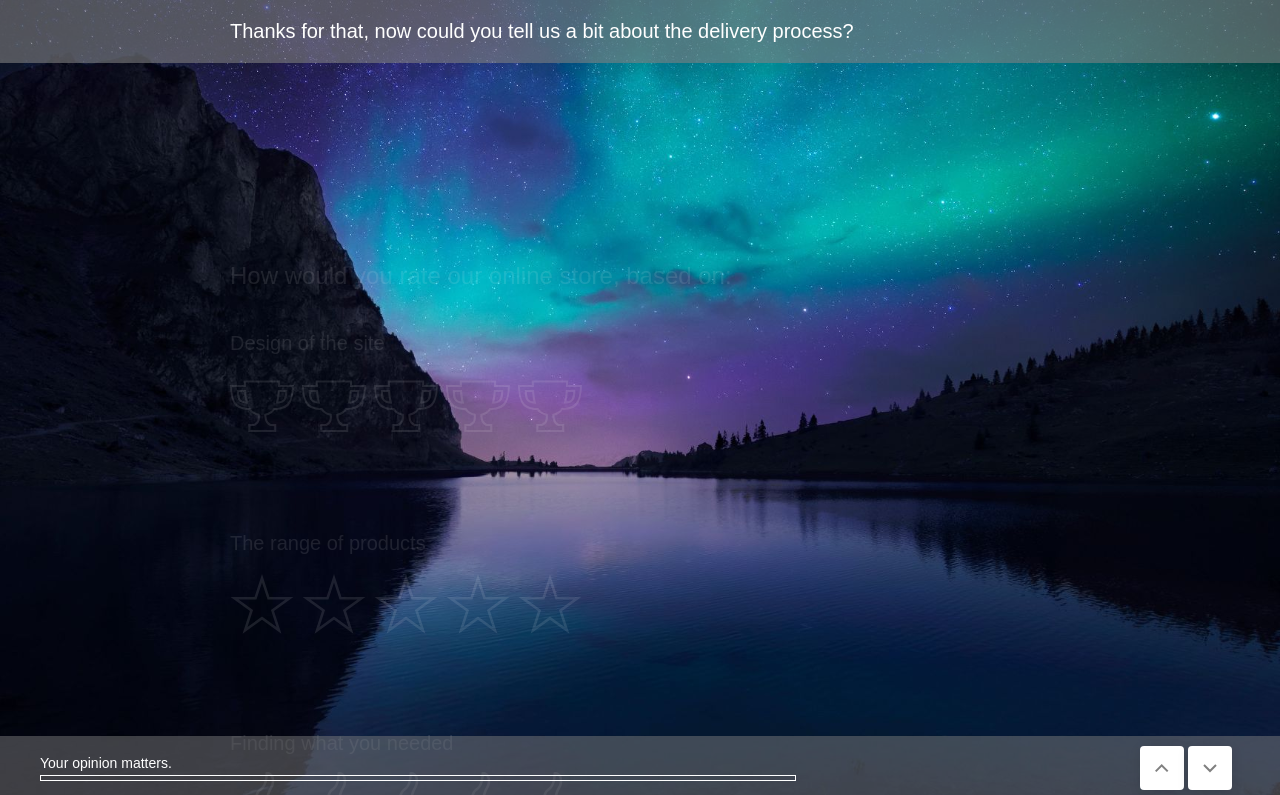
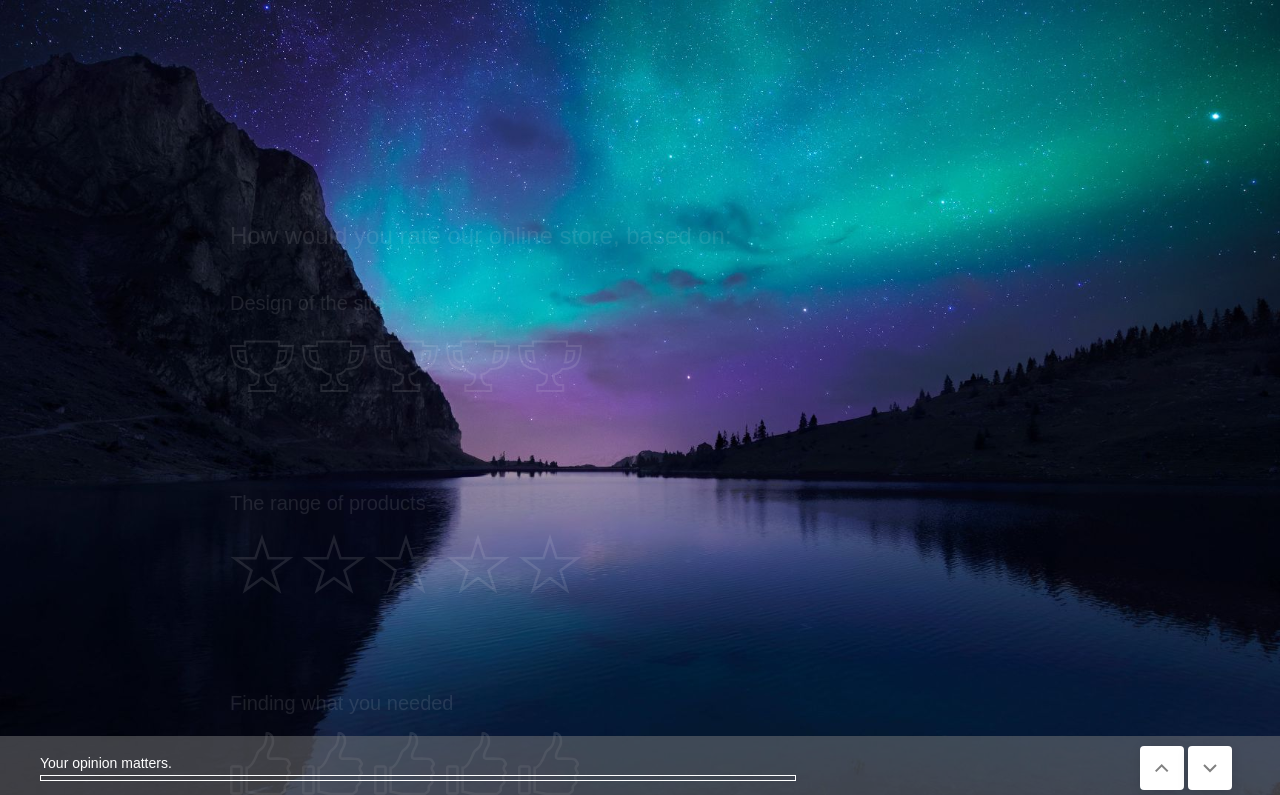
Before and after one commit to vibecode/react-feedback, a React (Create React App) app: page / in a window 1280 px wide. Shown: the top 795 px of the page. Built offline with nearby package versions, Linux system fonts and the light colour scheme.

Commit message:
show top panel dinamically

```diff
--- a/src/App.js
+++ b/src/App.js
@@ -8,6 +8,8 @@ import { throttle } from 'lodash'
 import { getProgress } from './reducers/questions'
 import { answer } from './actions'
 import { getAllSubQuests } from './reducers/questions'
+import { CSSTransition } from 'react-transition-group'
+
 import styles from './App.module.scss'
 
 class App extends Component {
@@ -87,9 +89,11 @@ class App extends Component {
       if (el) {
         const elTop = el.getBoundingClientRect().top
         const elBottom = el.getBoundingClientRect().bottom
-        const centerWindow = document.documentElement.clientHeight / 2
+        const centerWindow = Math.floor(
+          document.documentElement.clientHeight / 2
+        )
 
-        return elTop <= centerWindow && elBottom >= centerWindow
+        return elTop < centerWindow && elBottom > centerWindow
       } else {
         return false
       }
@@ -101,9 +105,15 @@ class App extends Component {
         parent.quests.some(quest => quest.id === focusedId)
       )
 
+      const parentTop =
+        focusedParent && this[focusedParent.id].getBoundingClientRect().top
+
+      //TODО: prevent unneseccery renders
       this.setState({
         focusedId: focusedId,
-        focusedMainTitle: focusedParent && focusedParent.title
+        focusedParentId: focusedParent && focusedParent.id,
+        focusedMainTitle: focusedParent && focusedParent.title,
+        showTop: parentTop < 0
       })
     } else {
       this.setState({
@@ -164,23 +174,42 @@ class App extends Component {
 
   render() {
     const { questions, progress } = this.props
-    const { activeUp, activeDown, focusedId, focusedMainTitle } = this.state
+    const {
+      activeUp,
+      activeDown,
+      focusedId,
+      focusedMainTitle,
+      showTop
+    } = this.state
 
     return (
       <div className={styles.container}>
+        <CSSTransition
+          in={showTop}
+          mountOnEnter
+          unmountOnExit
+          timeout={500}
+          classNames="trans_top"
+        >
           <TopPanel title={focusedMainTitle} />
+        </CSSTransition>
         <div className={styles.center_wrapper}>
           <main className={styles.main}>
             {questions.map(({ title, quests, id }) => {
               return (
+                <section
+                  key={id}
+                  ref={tag => (this[id] = tag)}
+                  style={{ margin: 0, padding: 0 }}
+                >
                   <Question
-                  key={id}
                     title={title}
                     quests={quests}
                     focusedId={focusedId}
                     submitAnswer={this.submitAnswer}
                     refsDic={this.refsDic}
                   />
+                </section>
               )
             })}
           </main>
--- a/src/App.module.scss
+++ b/src/App.module.scss
@@ -20,7 +20,6 @@
   opacity: 0.2;
   transition: opacity 0.4s ease-out;
   padding-top: 10%;
-  border-top: 1px dotted white;
 }
 
 .footer_focused {
--- a/src/components/FormEmail.js
+++ b/src/components/FormEmail.js
@@ -1,6 +1,6 @@
 import React, { PureComponent } from 'react'
 import styles from './FormEmail.module.scss'
-import { CSSTransition, TransitionGroup } from 'react-transition-group'
+import { CSSTransition } from 'react-transition-group'
 import isEmail from 'validator/lib/isEmail'
 import SubmitButton from './SubmitButton'
 
--- a/src/components/FormEmail.module.scss
+++ b/src/components/FormEmail.module.scss
@@ -33,6 +33,7 @@
   color: rgba(255, 255, 255, 0.795);
   margin-top: 0;
 }
+
 .trans_container {
   position: relative;
 }
--- a/src/components/FormFeedback.module.scss
+++ b/src/components/FormFeedback.module.scss
@@ -37,24 +37,3 @@
   font-size: 12px;
   margin-bottom: 22px;
 }
-
-:global .trans {
-  &-enter {
-    opacity: 0.01;
-    transform: translateY(50%);
-  }
-  &-enter-active {
-    opacity: 1;
-    transform: translateY(0%);
-    transition: all 0.5s ease-out;
-  }
-  &-exit {
-    opacity: 1;
-    transform: translateY(0%);
-  }
-  &-exit-active {
-    opacity: 0.01;
-    transform: translateY(50%);
-    transition: all 0.5s ease-out;
-  }
-}
--- a/src/components/Question.js
+++ b/src/components/Question.js
@@ -84,13 +84,9 @@ export class Question extends PureComponent {
   render() {
     const { quests } = this.props
 
-    return (
-      <section className={styles.question_section}>
-        {quests.map((quest, mapIdx) => {
-          return this.renderQuest(quest, mapIdx)
-        })}
-      </section>
-    )
+    return quests.map((quest, mapIdx) => {
+      return this.renderQuest(quest, mapIdx)
+    })
   }
 }
 
--- a/src/components/Question.module.scss
+++ b/src/components/Question.module.scss
@@ -1,14 +1,9 @@
-.question_section {
-  color: white;
-  width: 100%;
-}
-
 .title {
   font-size: 24px;
   line-height: 32px;
   font-weight: 200;
   margin-bottom: 40px;
-  margin-top: 40px;
+  margin-top: 0px;
 }
 
 .sub_question_section {
--- a/src/index.css
+++ /dev/null
@@ -1,26 +0,0 @@
-html {
-  box-sizing: border-box;
-  height: 100%;
-  margin: 0;
-  padding: 0;
-}
-
-*,
-*:before,
-*:after {
-  box-sizing: border-box;
-}
-
-body {
-  min-height: 100%;
-  margin: 0;
-  padding: 0;
-  color: white;
-  font-family: Arial, Helvetica, sans-serif;
-  background-color: blueviolet;
-  background-image: url('./bg.jpg');
-  background-size: cover;
-  background-position: center top;
-  background-attachment: fixed;
-  background-repeat: no-repeat;
-}
--- a/src/index.js
+++ b/src/index.js
@@ -3,7 +3,7 @@ import ReactDOM from 'react-dom'
 import App from './App'
 import { Provider } from 'react-redux'
 import configureStore from './configureStore'
-import './index.css'
+import './index.scss'
 import 'normalize.css'
 import * as serviceWorker from './serviceWorker'
 import smoothscroll from 'smoothscroll-polyfill'
--- /dev/null
+++ b/src/index.scss
@@ -0,0 +1,68 @@
+html {
+  box-sizing: border-box;
+  height: 100%;
+  margin: 0;
+  padding: 0;
+}
+
+*,
+*:before,
+*:after {
+  box-sizing: border-box;
+}
+
+body {
+  min-height: 100%;
+  margin: 0;
+  padding: 0;
+  color: white;
+  font-family: Arial, Helvetica, sans-serif;
+  background-color: rgb(36, 14, 56);
+  background-image: url('./bg.jpg');
+  background-size: cover;
+  background-position: center top;
+  background-attachment: fixed;
+  background-repeat: no-repeat;
+}
+
+:global .trans {
+  &-enter {
+    opacity: 0.01;
+    transform: translateY(50%);
+  }
+  &-enter-active {
+    opacity: 1;
+    transform: translateY(0%);
+    transition: all 0.5s ease-out;
+  }
+  &-exit {
+    opacity: 1;
+    transform: translateY(0%);
+  }
+  &-exit-active {
+    opacity: 0.01;
+    transform: translateY(50%);
+    transition: all 0.5s ease-out;
+  }
+}
+
+:global .trans_top {
+  &-enter {
+    opacity: 0.01;
+    transform: translateY(-100%);
+  }
+  &-enter-active {
+    opacity: 1;
+    transform: translateY(0%);
+    transition: all 0.5s ease-out;
+  }
+  &-exit {
+    opacity: 1;
+    transform: translateY(0%);
+  }
+  &-exit-active {
+    opacity: 0.01;
+    transform: translateY(-100%);
+    transition: all 0.5s ease-out;
+  }
+}
```
Lines whose indentation alone changed are shown as unchanged.
